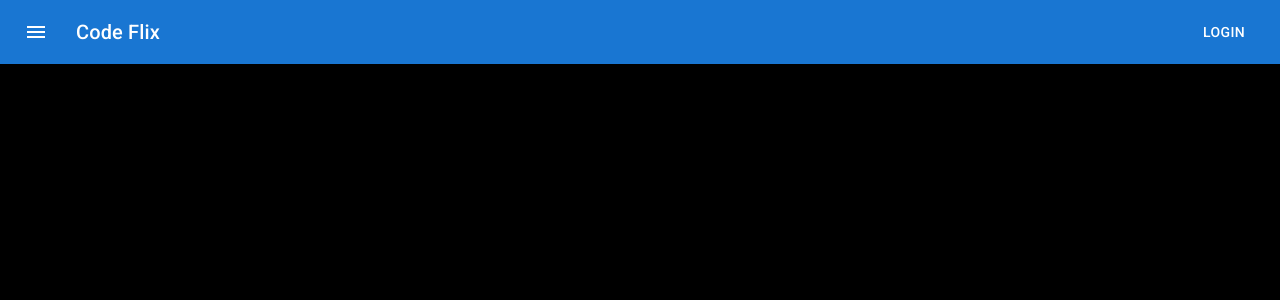
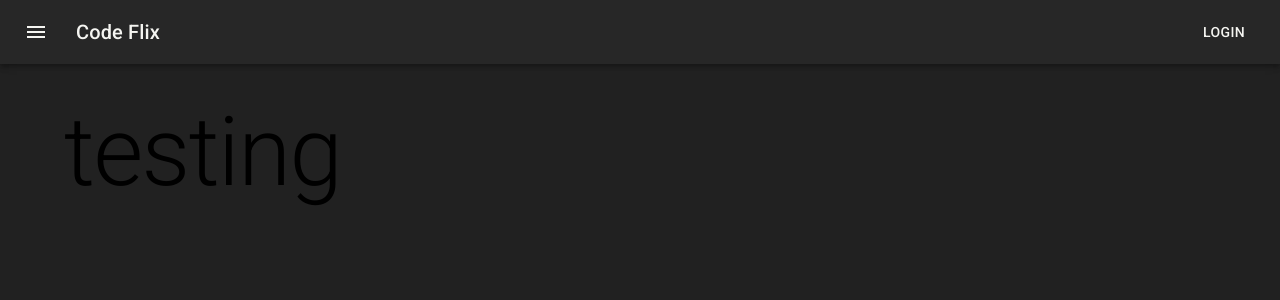
Before and after one commit to henrydev1610/Code-Flix, a React (Vite) app in the folder my-app/: page / in a window 1280 px wide. Shown: the top 300 px of the page. Built offline with nearby package versions, Linux system fonts and the light colour scheme.

Commit message:
criando arquivo config

```diff
--- a/my-app/src/App.tsx
+++ b/my-app/src/App.tsx
@@ -1,24 +1,25 @@
 import {Box ,ThemeProvider} from '@mui/system'
 import Header from './Components/Header'
-import { createTheme } from '@mui/material'
+
 import Layout from './Components/Layout'
+import { appTheme } from './Config/theme'
+import { Typography } from '@mui/material'
 
 
 
 
 
-const theme = createTheme({})
 
 
 const App = ()=>{
   return(
-    <ThemeProvider theme={theme}>
+    <ThemeProvider theme={appTheme}>
 
       <Box
         component='main'
         sx={{
           height: "100vh",
-          backgroundColor: "#000",
+          backgroundColor: (theme) => theme.palette.grey[900]
 
 
 
@@ -28,7 +29,10 @@ const App = ()=>{
       >
         <Header/>
         <Layout>
-          <h1> Olá mundo!</h1>
+          <Typography variant='h1' component='h1'>
+              testing
+
+          </Typography>
         </Layout>
 
       </Box>
--- /dev/null
+++ b/my-app/src/Config/theme.tsx
@@ -0,0 +1,11 @@
+import { createTheme } from "@mui/material";
+
+export const appTheme = createTheme({
+    palette:{
+        mode: 'dark',
+        primary: {main: "#f5f5f1"},
+        secondary: {main: "#e50914"},
+        text: {primary: "#f5f5f1"},
+
+    }
+})
```
